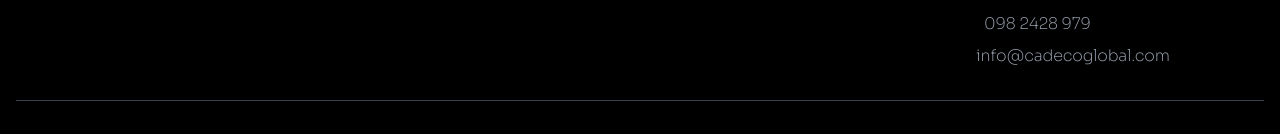
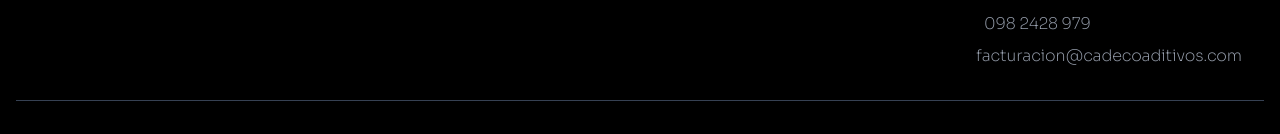
Before and after one commit to HostingCuenca/cadeco, a Next.js app: page / in a window 1280 px wide. Shown: the part 6136-6270 px from the top of the page. Built offline with nearby package versions, Linux system fonts and the light colour scheme.

Commit message:
correccon

```diff
--- a/app/components/Footer.tsx
+++ b/app/components/Footer.tsx
@@ -44,7 +44,7 @@ export default function Footer() {
               <li>WhatsApp/Cel:</li>
               <li className="ml-2">096 0162 310</li>
               <li className="ml-2">098 2428 979</li>
-              <li>info@cadecoglobal.com</li>
+              <li>facturacion@cadecoaditivos.com</li>
             </ul>
           </div>
         </div>
```
Also changed, not shown: app/components/ProjectGallery.tsx (line endings or trailing spaces).
